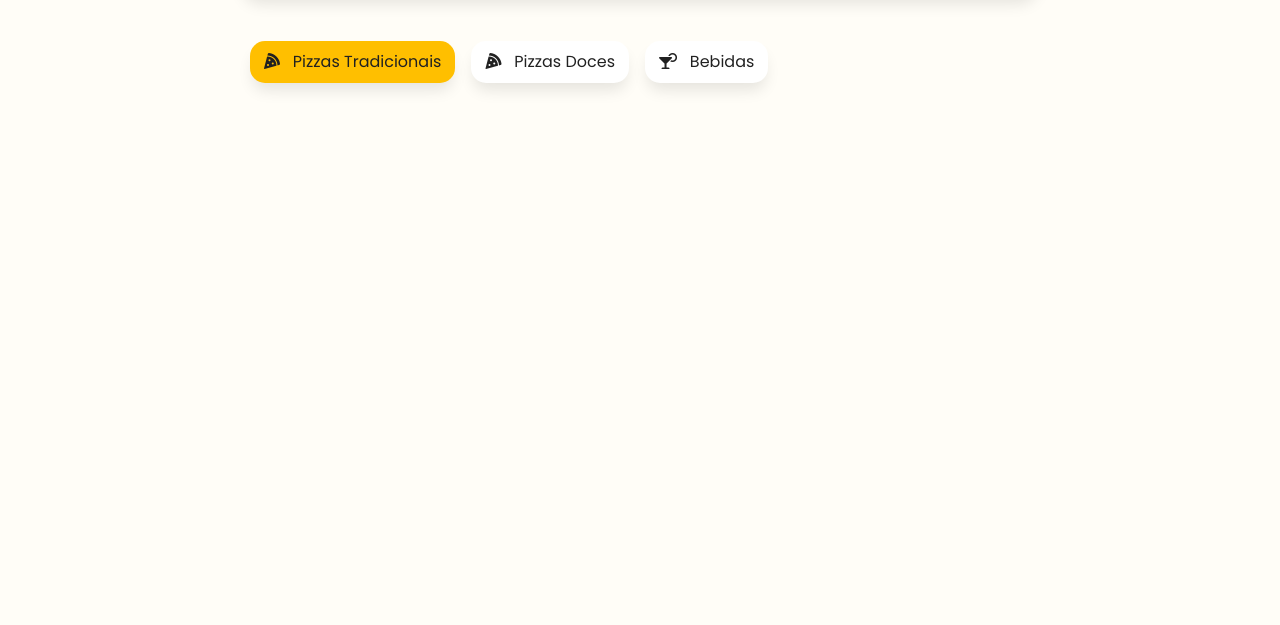
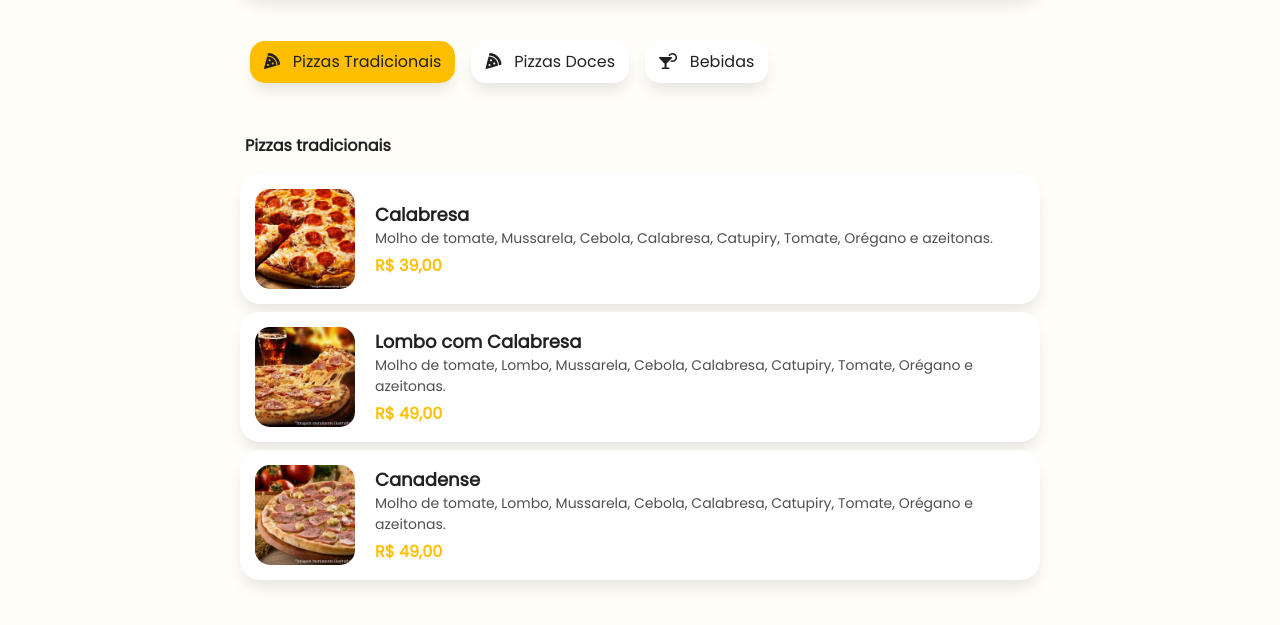
Before and after one commit to victoralves87/projeto-delivery, a plain HTML site: page index.html in a window 1280 px wide. Shown: the part 141-766 px from the top of the page. Drawn offline with Linux system fonts and the light colour scheme.

Commit message:
adicionando cards de comida

```diff
--- a/css/meu.css
+++ b/css/meu.css
@@ -172,3 +172,55 @@ section.categoria{
     background-color: var(--color-primary);
 
 }
+
+
+.title-categoria{
+    color: var(--color-black);
+    margin-left: 5px;
+}
+
+
+.container-group .card{
+    padding: 15px;
+    cursor: pointer;
+}
+
+
+.container-img-produto{
+    width: 100px;
+    height: 100px;
+    background-repeat: no-repeat;
+    background-position: center;
+    background-color: var(--color-secondary);
+    border-radius: 15px;
+    margin-right: 20px;
+    flex: none;
+}
+
+
+.infos-produtos{
+    display: flex;
+    flex-direction: column;
+    justify-content: center;
+}
+
+
+.infos-produtos .name{
+    font-size: 18px;
+    color: var(--color-black);
+    margin-bottom: 0px;
+}
+
+
+.infos-produtos .descricao{
+    font-size: 14px;
+    color: var(--color-text);
+    margin-bottom: 5px;
+}
+
+
+.infos-produtos .price{
+    font-size: 16px;
+    color: var(--color-primary);
+    margin-bottom: 0px;
+}
--- a/index.html
+++ b/index.html
@@ -47,7 +47,47 @@
         </div>
     </section>
 
-    <section>
+    <section class="lista width-fix mt-0 pb-5" id="listaItensCardapio">
+        <div class="container-group mb-5">
+            <p class="title-categoria"><b>Pizzas tradicionais</b></p>
+            <div class="card mb-2 item-cardapio">
+                <div class="d-flex">
+                    <div class="container-img-produto" style="background-image: url('./img/calabresa.jpg'); background-size: cover;">
+
+                    </div>
+                    <div class="infos-produtos">
+                        <p class="name"><b>Calabresa</b></p>
+                        <p class="descricao">Molho de tomate, Mussarela, Cebola, Calabresa, Catupiry, Tomate, Orégano e azeitonas.</p>
+                        <p class="price"><b>R$ 39,00</b></p>
+                    </div>
+                </div>
+            </div>
+            <div class="card mb-2 item-cardapio">
+                <div class="d-flex">
+                    <div class="container-img-produto" style="background-image: url('./img/lombo.jpg'); background-size: cover;">
+
+                    </div>
+                    <div class="infos-produtos">
+                        <p class="name"><b>Lombo com Calabresa</b></p>
+                        <p class="descricao">Molho de tomate, Lombo, Mussarela, Cebola, Calabresa, Catupiry, Tomate, Orégano e azeitonas.</p>
+                        <p class="price"><b>R$ 49,00</b></p>
+                    </div>
+                </div>
+            </div>
+            <div class="card mb-2 item-cardapio">
+                <div class="d-flex">
+                    <div class="container-img-produto" style="background-image: url('./img/canadense.jpg'); background-size: cover;">
+
+                    </div>
+                    <div class="infos-produtos">
+                        <p class="name"><b>Canadense</b></p>
+                        <p class="descricao">Molho de tomate, Lombo, Mussarela, Cebola, Calabresa, Catupiry, Tomate, Orégano e azeitonas.</p>
+                        <p class="price"><b>R$ 49,00</b></p>
+                    </div>
+                </div>
+            </div>
+
+        </div>
 
     </section>
 
```
